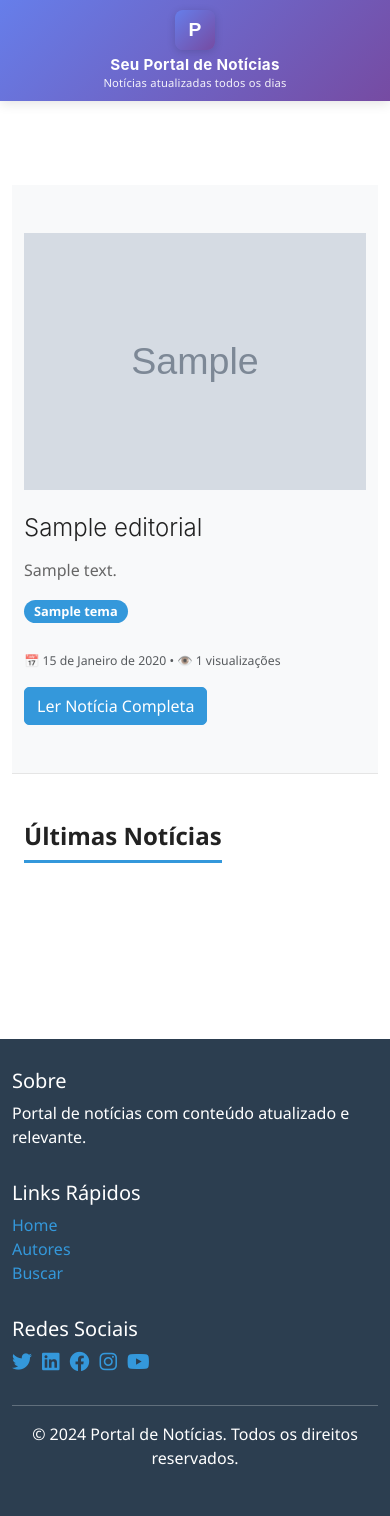
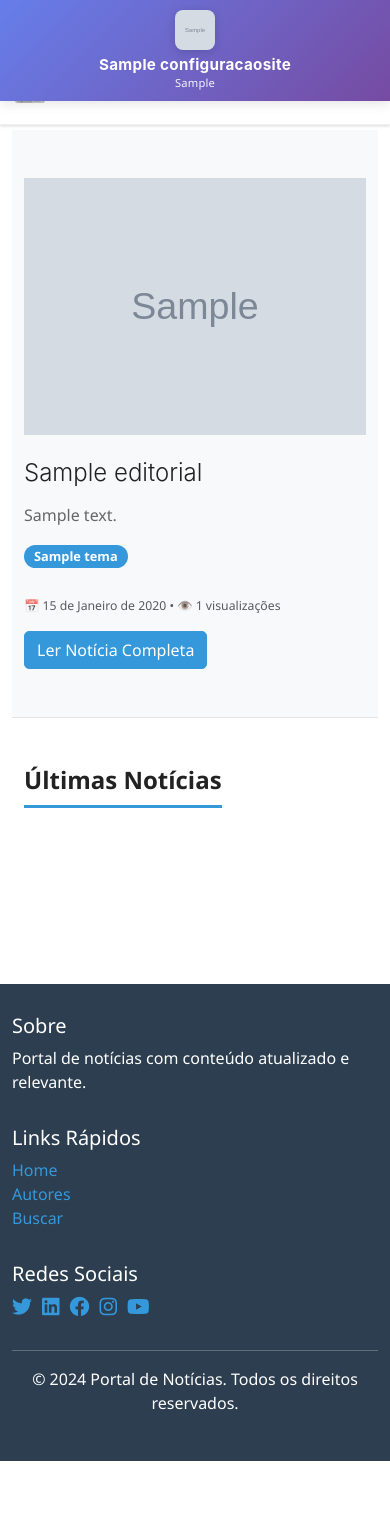
Before and after one commit to cesar-pimenta/cms, a Django app: page / in a window 390 px wide. After the commit the page ends 1461 px from the top, so only its background shows below. Run offline with Django 5.2, Linux system fonts and the light colour scheme; tables that the repository leaves empty hold one stand-in row (values such as "Sample post"); grey boxes marked "Sample" are stand-in pictures.

Commit message:
Feature: Integrate logo header with admin site configuration
- Update logo_header.html to use dynamic site_config from admin
- Logo now comes from ConfiguracaoSite.logo field (editable via admin)
- Company name from ConfiguracaoSite.nome_site field
- Company tagline from ConfiguracaoSite.tagline field
- Update home view to pass site_config to template context
- Fix navbar overlap issue by positioning navbar fixed when logo visible
- Navbar smoothly transitions position as logo header hides/shows
- Update JavaScript to toggle navbar-hidden class on scroll
- Update CSS to properly manage navbar positioning (top: 70px when logo visible)
- Navbar stays visible at top of viewport during scroll transitions

Admin Configuration:
✓ Manage site logo in Django admin
✓ Edit company name dynamically
✓ Update tagline without code changes
✓ Changes reflect immediately on homepage

```diff
--- a/portal/views.py
+++ b/portal/views.py
@@ -11,10 +11,12 @@
     """Página inicial com os últimos editoriais"""
     editoriais = Editorial.obter_publicados()[:10]
     temas = Tema.objects.filter(ativo=True)
+    site_config = ConfiguracaoSite.get_config()
 
     context = {
         'editoriais': editoriais,
         'temas': temas,
+        'site_config': site_config,
         'pagina_atual': 'home',
     }
     return render(request, 'portal/home.html', context)
--- a/static/css/logo-header.css
+++ b/static/css/logo-header.css
@@ -8,7 +8,7 @@
     top: 0;
     left: 0;
     right: 0;
-    z-index: 998;
+    z-index: 1000;
     transition: transform 0.35s cubic-bezier(0.4, 0, 0.2, 1),
                 opacity 0.35s cubic-bezier(0.4, 0, 0.2, 1);
     transform: translateY(0);
@@ -76,29 +76,35 @@
     line-height: 1.3;
 }
 
-/* Navbar positioning adjustment */
-.navbar {
+/* Page layout adjustments for logo header */
+.page-home .navbar {
+    position: fixed;
+    top: 70px;
+    left: 0;
+    right: 0;
+    z-index: 999;
+    width: 100%;
+    margin: 0;
     transition: top 0.35s cubic-bezier(0.4, 0, 0.2, 1);
-    z-index: 997;
 }
 
-.page-home .navbar {
-    position: relative;
+.page-home .navbar.navbar-hidden {
     top: 0;
 }
 
+.page-home body {
+    padding-top: 0;
+}
+
 /* Content margin adjustments */
-main {
+.page-home main {
+    margin-top: calc(70px + 60px); /* logo-header height + navbar height */
     transition: margin-top 0.35s cubic-bezier(0.4, 0, 0.2, 1);
     will-change: margin-top;
 }
 
-.page-home main {
-    margin-top: 110px; /* 70px header + 40px space */
-}
-
 .page-home main.logo-hidden {
-    margin-top: 0; /* navbar handles its own spacing */
+    margin-top: 60px; /* apenas navbar quando header está escondido */
 }
 
 /* Tablet & iPad */
@@ -124,8 +130,16 @@
         font-size: 0.8rem;
     }
 
+    .page-home .navbar {
+        top: 65px;
+    }
+
     .page-home main {
-        margin-top: 100px;
+        margin-top: calc(65px + 55px);
+    }
+
+    .page-home main.logo-hidden {
+        margin-top: 55px;
     }
 }
 
@@ -157,8 +171,16 @@
         font-size: 0.75rem;
     }
 
+    .page-home .navbar {
+        top: 60px;
+    }
+
     .page-home main {
-        margin-top: 95px;
+        margin-top: calc(60px + 50px);
+    }
+
+    .page-home main.logo-hidden {
+        margin-top: 50px;
     }
 }
 
@@ -190,8 +212,16 @@
         margin-top: 2px;
     }
 
+    .page-home .navbar {
+        top: 55px;
+    }
+
     .page-home main {
-        margin-top: 85px;
+        margin-top: calc(55px + 45px);
+    }
+
+    .page-home main.logo-hidden {
+        margin-top: 45px;
     }
 }
 
--- a/static/js/logo-header.js
+++ b/static/js/logo-header.js
@@ -23,6 +23,8 @@
 
         // Get elements
         const logoHeader = document.getElementById('logo-header');
+        const navbar = document.querySelector('.navbar');
+
         if (!logoHeader) {
             console.warn('Logo header element (#logo-header) not found');
             return;
@@ -32,7 +34,7 @@
         document.body.classList.add('page-home');
 
         // Setup scroll handler
-        const scrollHandler = new ScrollHandler(logoHeader);
+        const scrollHandler = new ScrollHandler(logoHeader, navbar);
 
         // Listen for scroll events
         window.addEventListener('scroll', scrollHandler.onScroll.bind(scrollHandler), {
@@ -81,8 +83,9 @@
      * Scroll event handler with optimization
      */
     class ScrollHandler {
-        constructor(element) {
-            this.element = element;
+        constructor(logoHeader, navbar) {
+            this.logoHeader = logoHeader;
+            this.navbar = navbar;
             this.lastScrollY = 0;
             this.isHidden = false;
             this.ticking = false;
@@ -118,11 +121,17 @@
         }
 
         hide() {
-            this.element.classList.add('hide');
+            this.logoHeader.classList.add('hide');
+            if (this.navbar) {
+                this.navbar.classList.add('navbar-hidden');
+            }
         }
 
         show() {
-            this.element.classList.remove('hide');
+            this.logoHeader.classList.remove('hide');
+            if (this.navbar) {
+                this.navbar.classList.remove('navbar-hidden');
+            }
         }
     }
 
--- a/templates/portal/components/logo_header.html
+++ b/templates/portal/components/logo_header.html
@@ -1,13 +1,19 @@
 {% load static %}
 <!-- Logo Header - Only on Homepage -->
+{% if site_config %}
 <header id="logo-header" class="logo-header">
     <div class="logo-container">
         <div class="logo-content">
+            {% if site_config.logo %}
+            <img src="{{ site_config.logo.url }}" alt="{{ site_config.nome_site }}" class="logo-img">
+            {% else %}
             <img src="{% static 'images/logo-placeholder.svg' %}" alt="Logo da Empresa" class="logo-img">
+            {% endif %}
             <div class="company-info">
-                <h1 class="company-name">Seu Portal de Notícias</h1>
-                <p class="company-tagline">Notícias atualizadas todos os dias</p>
+                <h1 class="company-name">{{ site_config.nome_site }}</h1>
+                <p class="company-tagline">{{ site_config.tagline }}</p>
             </div>
         </div>
     </div>
 </header>
+{% endif %}
```
